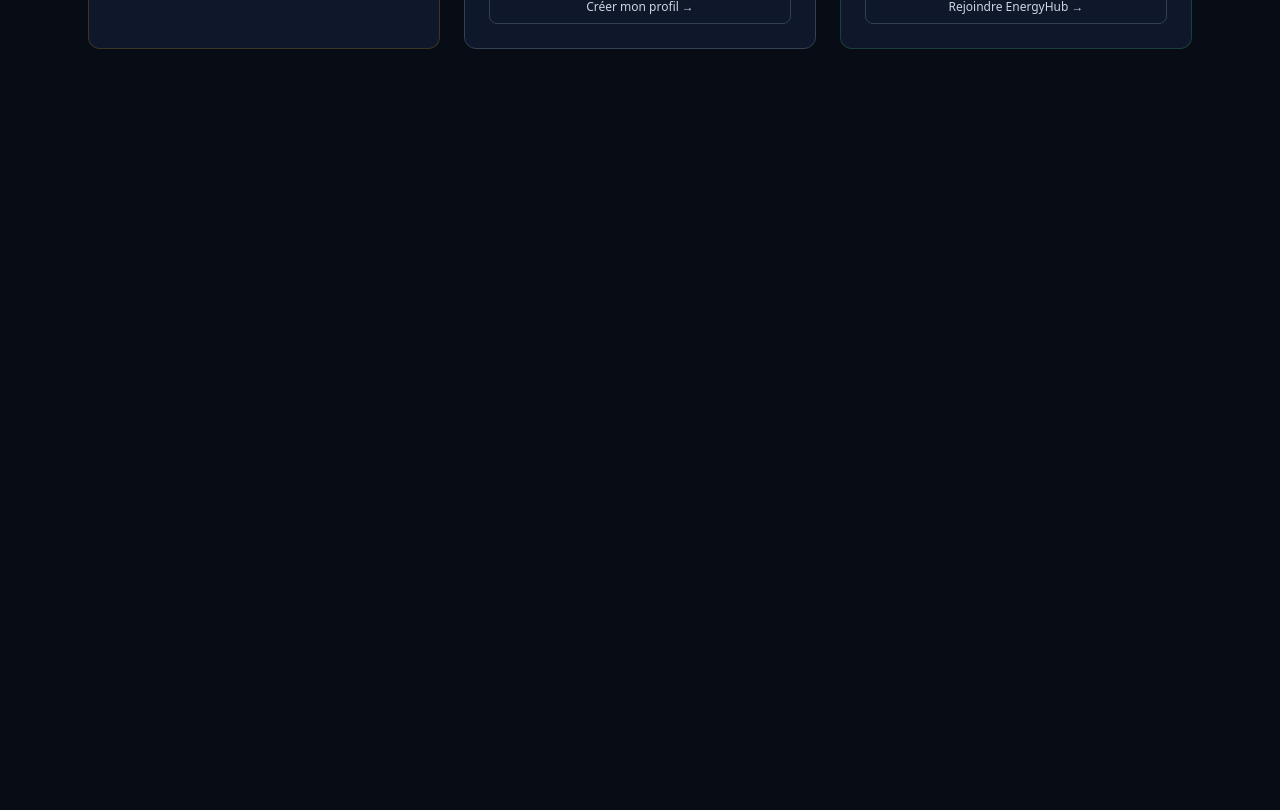
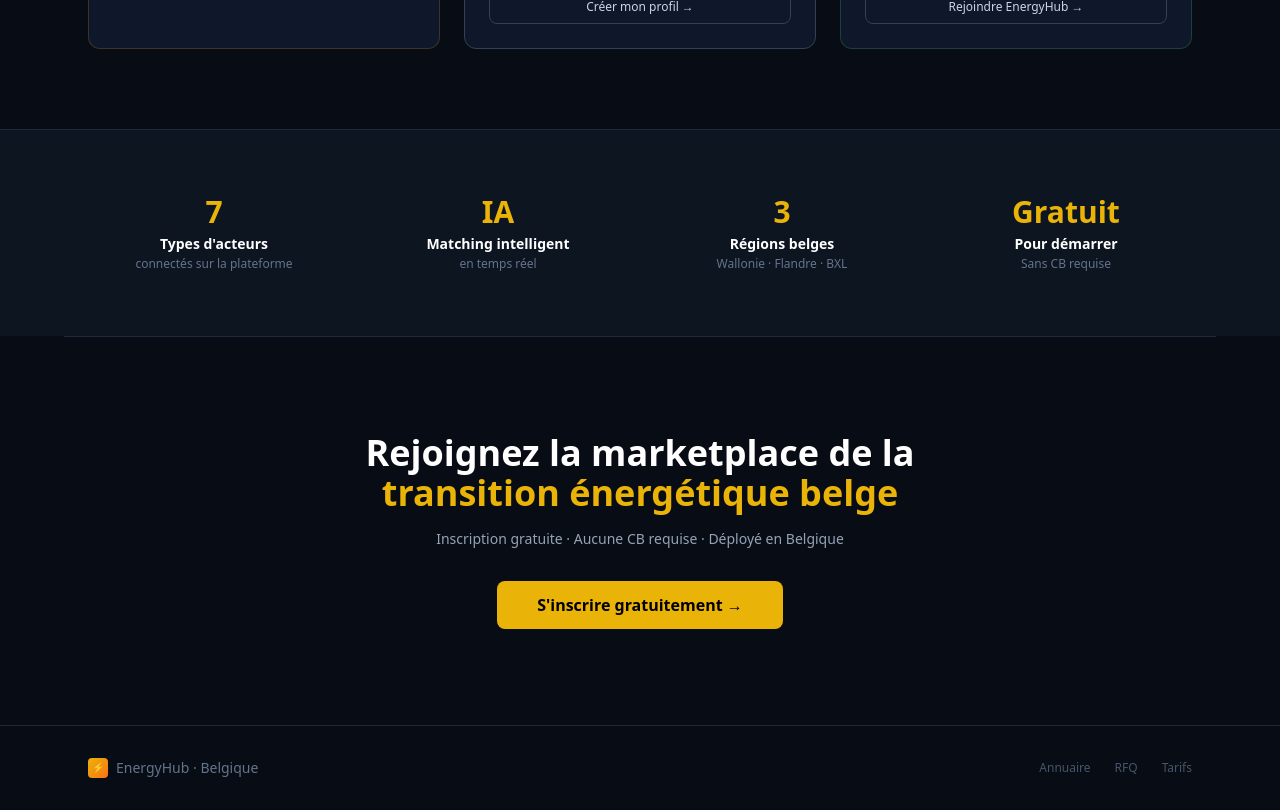
Before and after one commit to Hollymoly12/EnergyHub, a Next.js app: page / in a window 1280 px wide. Shown: the part 2020-2830 px from the top of the page. Before the commit the page ends 2149 px from the top, so only its background shows below. Built offline with nearby package versions, Linux system fonts and the light colour scheme.

Commit message:
feat: F3 landing chiffres + CTA final + footer

```diff
--- a/src/app/page.tsx
+++ b/src/app/page.tsx
@@ -196,6 +196,55 @@
         </div>
       </section>
 
+      {/* ── CHIFFRES ── */}
+      <section className="border-t border-slate-800" style={{ background: "#0D1520" }}>
+        <div className="max-w-6xl mx-auto px-6 py-16">
+          <div className="grid grid-cols-2 md:grid-cols-4 gap-8 text-center">
+            {[
+              { value: "7",       label: "Types d'acteurs",     sub: "connectés sur la plateforme" },
+              { value: "IA",      label: "Matching intelligent", sub: "en temps réel" },
+              { value: "3",       label: "Régions belges",       sub: "Wallonie · Flandre · BXL" },
+              { value: "Gratuit", label: "Pour démarrer",        sub: "Sans CB requise" },
+            ].map((s) => (
+              <div key={s.label}>
+                <div className="text-3xl font-bold text-yellow-500 mb-1">{s.value}</div>
+                <div className="text-sm font-semibold text-white">{s.label}</div>
+                <div className="text-xs text-slate-500 mt-0.5">{s.sub}</div>
+              </div>
+            ))}
+          </div>
+        </div>
+      </section>
+
+      {/* ── CTA FINAL ── */}
+      <section className="max-w-6xl mx-auto px-6 py-24 text-center border-t border-slate-800">
+        <h2 className="text-3xl md:text-4xl font-bold text-white mb-4">
+          Rejoignez la marketplace de la<br />
+          <span className="text-yellow-500">transition énergétique belge</span>
+        </h2>
+        <p className="text-slate-400 mb-8 text-sm">
+          Inscription gratuite · Aucune CB requise · Déployé en Belgique
+        </p>
+        <Link href="/register" className="btn-primary px-10 py-3 text-base inline-block">
+          S'inscrire gratuitement →
+        </Link>
+      </section>
+
+      {/* ── FOOTER ── */}
+      <footer className="border-t border-slate-800">
+        <div className="max-w-6xl mx-auto px-6 py-8 flex items-center justify-between flex-wrap gap-4">
+          <div className="flex items-center gap-2">
+            <div className="w-5 h-5 rounded bg-gradient-to-br from-yellow-500 to-orange-500 flex items-center justify-center text-[10px] font-bold text-black">⚡</div>
+            <span className="text-sm text-slate-500">EnergyHub · Belgique</span>
+          </div>
+          <div className="flex gap-6">
+            <Link href="/directory" className="text-xs text-slate-600 hover:text-slate-400 transition-colors">Annuaire</Link>
+            <Link href="/rfq" className="text-xs text-slate-600 hover:text-slate-400 transition-colors">RFQ</Link>
+            <Link href="/pricing" className="text-xs text-slate-600 hover:text-slate-400 transition-colors">Tarifs</Link>
+          </div>
+        </div>
+      </footer>
+
     </div>
   );
 }
```
